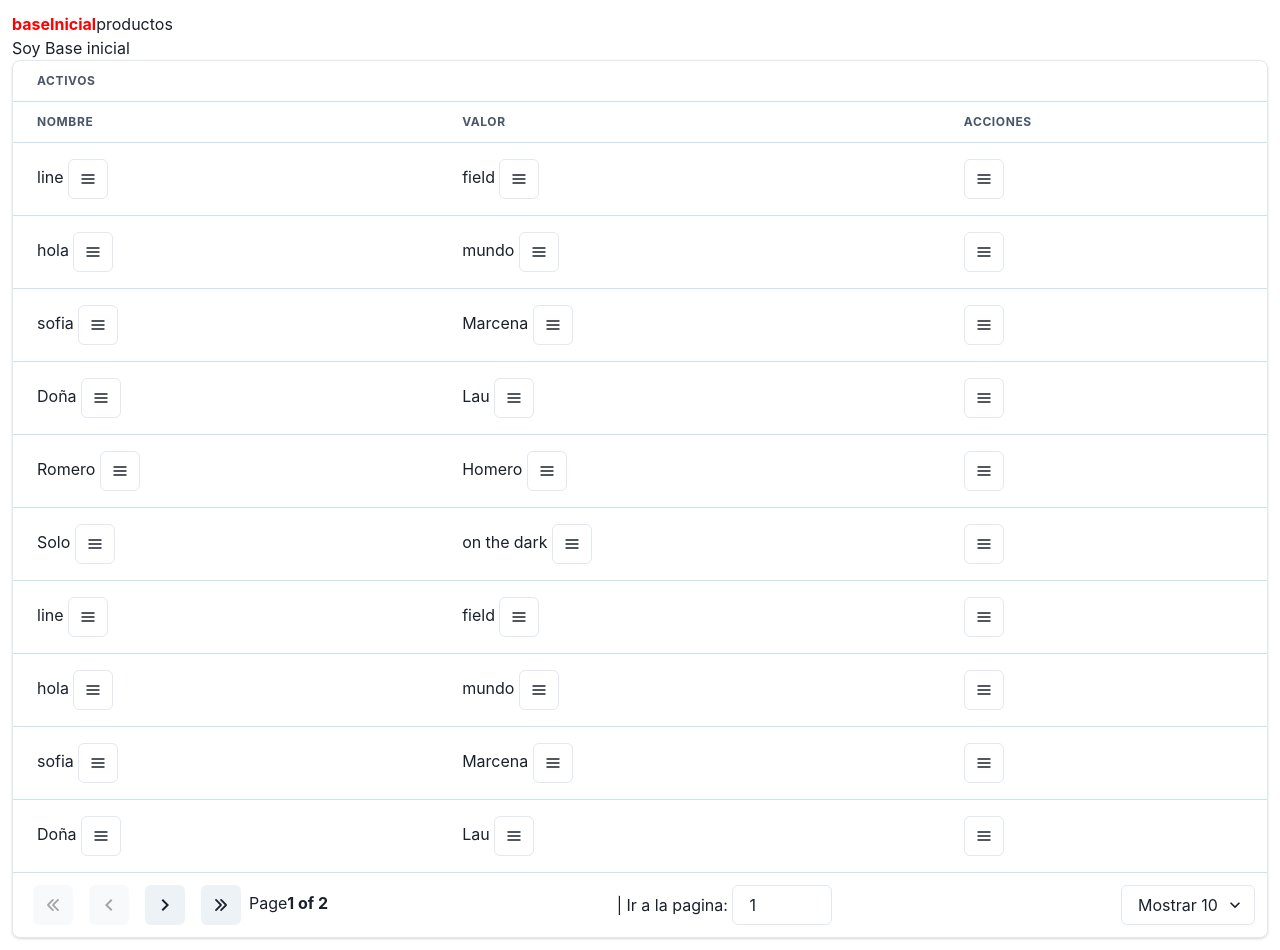
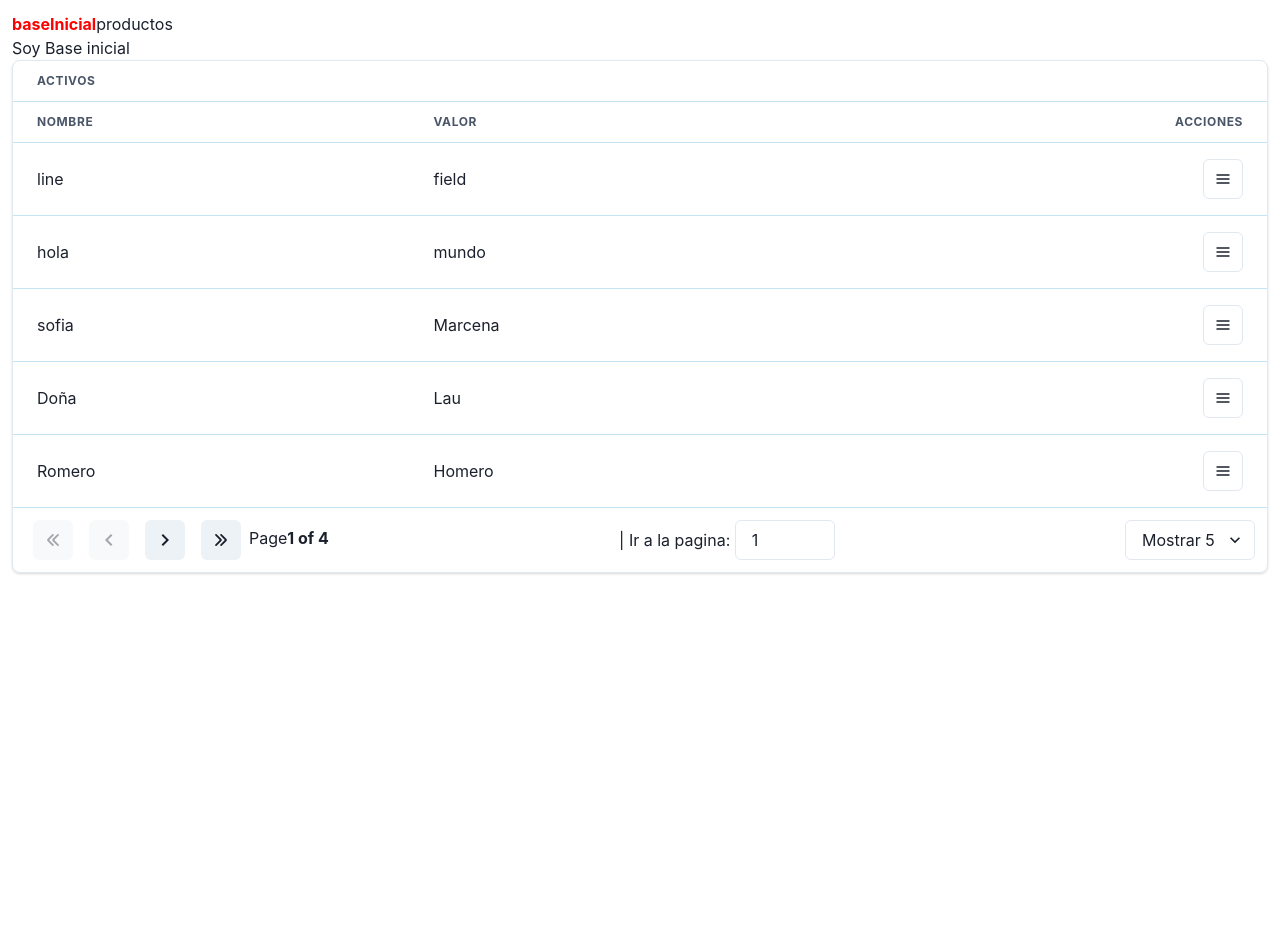
Before and after one commit to ricardober93/frontLabFin, a React (Create React App) app: page /app/proyecciones/baseInicial in a window 1280 px wide. After the commit the page ends 800 px from the top, so only its background shows below. Built offline with nearby package versions, Linux system fonts and the light colour scheme.

Commit message:
Tabla de activos terminada,

```diff
--- a/src/pages/proyecciones/components/MenuTable.tsx
+++ b/src/pages/proyecciones/components/MenuTable.tsx
@@ -1,9 +1,9 @@
-import { AddIcon, EditIcon, ExternalLinkIcon, HamburgerIcon, RepeatIcon } from '@chakra-ui/icons'
+import {  EditIcon, DeleteIcon, HamburgerIcon } from '@chakra-ui/icons'
 import { IconButton, Menu, MenuButton, MenuItem, MenuList } from '@chakra-ui/react'
 import React from 'react'
 
-export const MenuTable = (cell:any) => {
-    console.log(cell.cell.row.original.name)
+export const MenuTable = (cell: any) => {
+    console.log(cell.cell.original.name)
     return (
         <Menu>
             <MenuButton
@@ -13,17 +13,11 @@ export const MenuTable = (cell:any) => {
                 variant="outline"
             />
             <MenuList>
-    <MenuItem icon={<AddIcon />} command="⌘T">
-      New Tab
+                <MenuItem icon={<EditIcon color="yellow.400" />}>
+                   Editar
                 </MenuItem>
-    <MenuItem icon={<ExternalLinkIcon />} command="⌘N">
-      New Window
-    </MenuItem>
-    <MenuItem icon={<RepeatIcon />} command="⌘⇧N">
-      Open Closed Tab
-    </MenuItem>
-    <MenuItem icon={<EditIcon />} command="⌘O">
-      Open File...
+                <MenuItem icon={<DeleteIcon color="red.400" />}>
+                    Eliminar
                 </MenuItem>
             </MenuList>
         </Menu>
--- a/src/pages/proyecciones/components/TablePagination.tsx
+++ b/src/pages/proyecciones/components/TablePagination.tsx
@@ -6,7 +6,6 @@ import {
   Tr,
   Th,
   Td,
-  chakra,
   Box,
   Input,
   Spacer,
@@ -20,7 +19,6 @@ import {
   ArrowRightIcon,
 } from "@chakra-ui/icons";
 import { useTable, usePagination } from "react-table";
-import { MenuTable } from "./MenuTable";
 
 export default function TablePagination({ columns, data }) {
   const {
@@ -45,7 +43,7 @@ export default function TablePagination({ columns, data }) {
     {
       columns,
       data,
-      initialState: { pageIndex: 0 },
+      initialState: { pageIndex: 0 , pageSize : 5 },
     },
     usePagination
   );
@@ -56,7 +54,8 @@ export default function TablePagination({ columns, data }) {
           {headerGroups.map((headerGroup) => (
             <Tr {...headerGroup.getHeaderGroupProps()}>
               {headerGroup.headers.map((column) => (
-                <Th {...column.getHeaderProps()}>{column.render("Header")}</Th>
+
+                <Th {...column.getHeaderProps()} isNumeric={column?.isNumeric} > {column.render("Header")}</Th>
               ))}
             </Tr>
           ))}
@@ -68,8 +67,7 @@ export default function TablePagination({ columns, data }) {
               <Tr {...row.getRowProps()}>
                 {row.cells.map((cell) => {
                   return (
-                    <Td {...cell.getCellProps()}>{cell.render("Cell")}  <MenuTable cell={cell} />  </Td>
-
+                    <Td {...cell.getCellProps()} isNumeric={cell.column?.isNumeric}> {cell.render("Cell")} </Td>
                   );
                 })}
               </Tr>
@@ -142,7 +140,7 @@ export default function TablePagination({ columns, data }) {
               setPageSize(Number(e.target.value));
             }}
           >
-            {[5, 10, 20].map((pageSize) => (
+            {[5, 10].map((pageSize) => (
               <option key={pageSize} value={pageSize}>
                 Mostrar {pageSize}
               </option>
--- a/src/pages/proyecciones/pages/Baseinicial.tsx
+++ b/src/pages/proyecciones/pages/Baseinicial.tsx
@@ -1,5 +1,6 @@
 import { Box } from "@chakra-ui/react";
 import React from "react";
+import { MenuTable } from "../components/MenuTable";
 import TablePagination from "../components/TablePagination";
 
 export default function Baseinicial() {
@@ -18,6 +19,13 @@ export default function Baseinicial() {
                     },
                     {
                         Header: "Acciones",
+                        isNumeric:true,
+                        Cell: ({ row, isNumeric=true }) => (
+                            // Use Cell to render an expander for each row.
+                            // We can use the getToggleRowExpandedProps prop-getter
+                            // to build the expander.
+                            <MenuTable  cell={row} />
+                        ),
                     },
                 ],
             },
```
Lines whose indentation alone changed are shown as unchanged.
